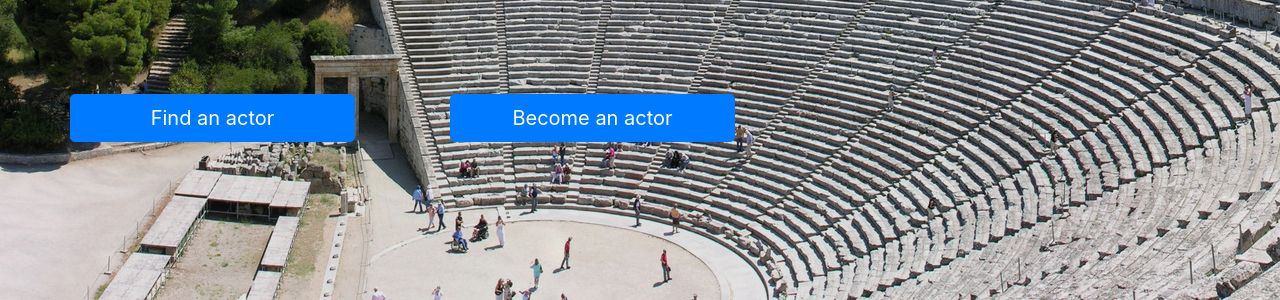
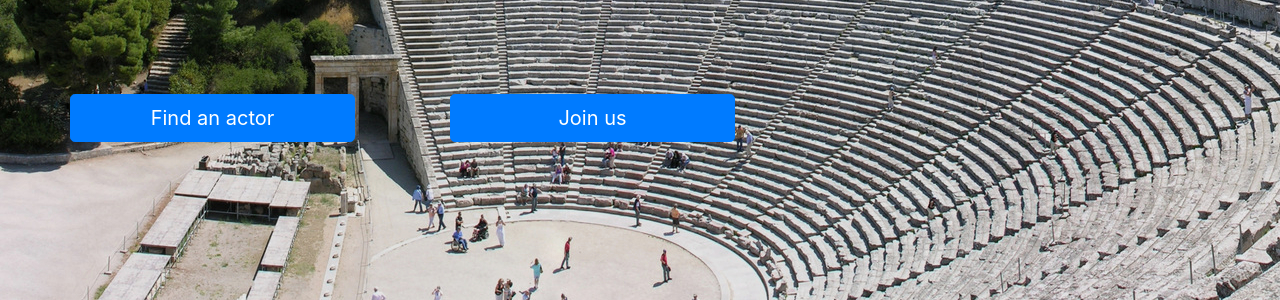
Before and after one commit to Strzechowski/ActorCareers, a Django app: page /praca_inzynierska/ in a window 1280 px wide. Shown: the part 482-782 px from the top of the page. Run offline with Django 3.2, Linux system fonts and the light colour scheme; some libraries are stand-ins or nearby versions.

Commit message:
Changed button on main page to "join us"

```diff
--- a/praca_inzynierska/templates/index.html
+++ b/praca_inzynierska/templates/index.html
@@ -28,7 +28,7 @@
             {% if user.is_authenticated %}
             {% else %}
             <form action="/login" method="get">
-                <button class="btn btn-primary btn-lg btn-block" type="submit">Become an actor</button>
+                <button class="btn btn-primary btn-lg btn-block" type="submit">Join us</button>
             </form>
             {% endif %}
         </div>
```
